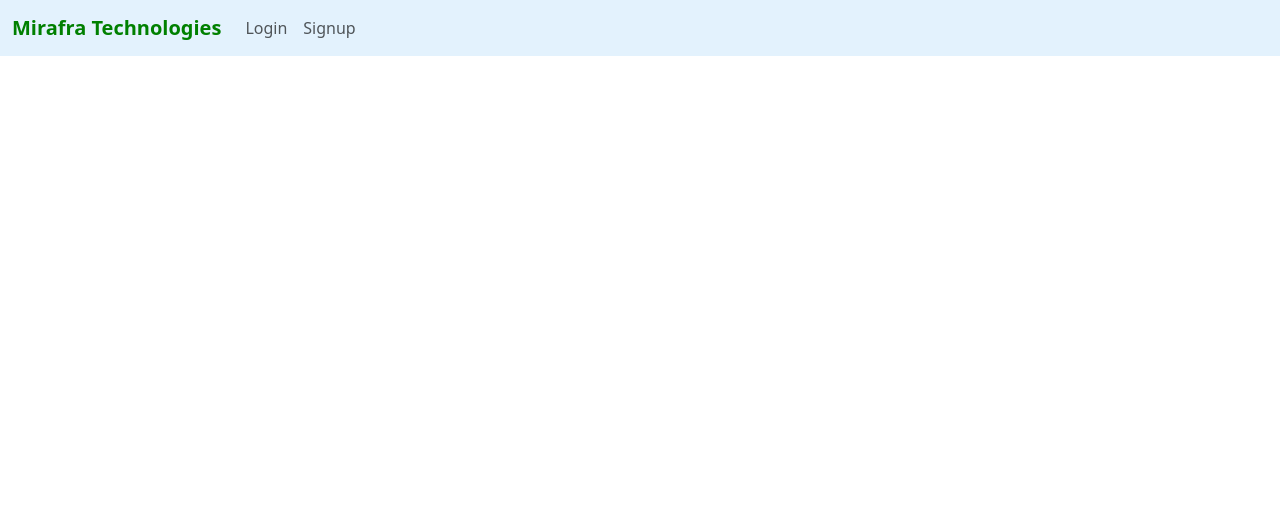
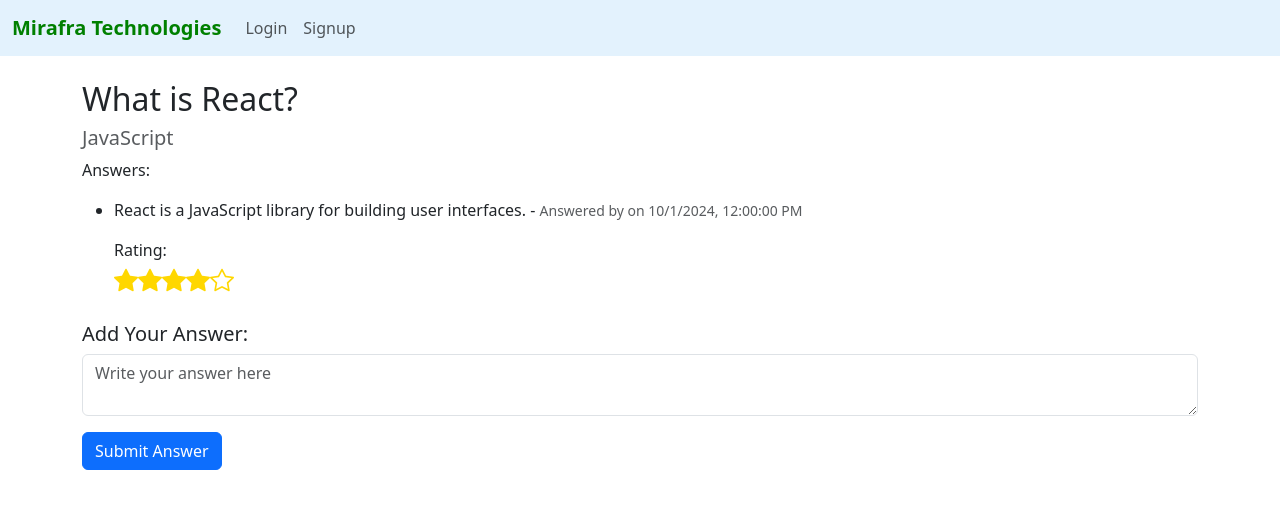
Before and after one commit to Krishnarkk/Quizminiproject, a React (Vite) app in the folder quizapp/: page /add-answer/1 in a window 1280 px wide. Shown: the top 508 px of the page. Built offline with nearby package versions, Linux system fonts and the light colour scheme.

Commit message:
added star ratings

```diff
--- a/quizapp/src/App.jsx
+++ b/quizapp/src/App.jsx
@@ -8,14 +8,16 @@ import Login from "./components/Navbar/RegistrationAndLogin/Login";
 import Signup from "./components/Navbar/RegistrationAndLogin/Signup";
 import { ToastContainer } from "react-toastify";
 import "./App.css";
+import AddAnswers from "./components/Navbar/AddAnswers";
 const App = () => {
   return (
     <QuestionProvider>
       <Router>
         <Navbar />
         <Routes>
-          <Route path={"/"} element={<QuestionWithAnswers />}/>
-          <Route path="/add-question" element={<AddQuestions />}/>
+          <Route path={"/"} element={<QuestionWithAnswers />} />
+          <Route path="/add-question" element={<AddQuestions />} />
+          <Route path="/add-answer/:questionId" element={<AddAnswers />} />
           <Route path="/login" element={<Login />} />
           <Route path="/signup" element={<Signup />} />
         </Routes>
--- /dev/null
+++ b/quizapp/src/components/Navbar/AddAnswers.jsx
@@ -0,0 +1,93 @@
+import React, { useState, useContext, useEffect } from "react";
+import { QuestionContext } from "./QuestionContext";
+import { useParams } from "react-router-dom";
+import { toast } from "react-toastify";
+import StarRating from "./StarRating";
+
+const AddAnswers = () => {
+  const { questionId } = useParams();
+  const { questions, addAnswer, rateAnswer, loggedInUser } =
+    useContext(QuestionContext);
+  console.log(loggedInUser);
+  const [currentQuestion, setCurrentQuestion] = useState(null);
+  const [newAnswer, setNewAnswer] = useState("");
+
+  useEffect(() => {
+    const question = questions.find((q) => q.id === parseInt(questionId));
+    if (question) {
+      setCurrentQuestion(question);
+    }
+  }, [questionId, questions]);
+  console.log(currentQuestion);
+  const handleAnswerSubmit = () => {
+    if (newAnswer.trim()) {
+      addAnswer(currentQuestion.id, {
+        text: newAnswer,
+        rating: 0, // Default rating
+        answeredBy: loggedInUser?.username, // Replace this with actual logged-in user
+        answeredAt: new Date().toISOString(),
+      });
+      setNewAnswer("");
+      toast.success("Answer added successfully!", { autoClose: 2000 });
+    } else {
+      toast.error("Please provide an answer!", { autoClose: 3000 });
+    }
+  };
+
+  const handleRating = (answerIdx, rating) => {
+    rateAnswer(currentQuestion.id, answerIdx, rating);
+    toast.success("Rating updated successfully!", { autoClose: 2000 });
+  };
+
+  if (!currentQuestion) {
+    return <p>Loading question...</p>;
+  }
+
+  return (
+    <div className="container">
+      <h2 className="mt-4">{currentQuestion.title}</h2>
+      <h5 className="text-muted">{currentQuestion.category}</h5>
+      <p>Answers:</p>
+      <ul>
+        {currentQuestion.answers.length > 0 ? (
+          currentQuestion.answers.map((answer, index) => (
+            <li key={index} className="mb-2">
+              {/* Render the specific properties of the answer object */}
+              <p>
+                {answer.text} -{" "}
+                <span className="text-muted small">
+                  Answered by <b>{loggedInUser?.username.toUpperCase()}</b> on{" "}
+                  {new Date(answer.answeredAt).toLocaleString()}
+                </span>
+              </p>
+              <div>
+                Rating:{" "}
+                <StarRating
+                  value={answer.rating}
+                  setRating={(rating) => handleRating(index, rating)}
+                />
+              </div>
+            </li>
+          ))
+        ) : (
+          <p>No answers yet.</p>
+        )}
+      </ul>
+
+      <div className="mt-4">
+        <h5>Add Your Answer:</h5>
+        <textarea
+          className="form-control mb-2"
+          value={newAnswer}
+          onChange={(e) => setNewAnswer(e.target.value)}
+          placeholder="Write your answer here"
+        />
+        <button className="btn btn-primary mt-2" onClick={handleAnswerSubmit}>
+          Submit Answer
+        </button>
+      </div>
+    </div>
+  );
+};
+
+export default AddAnswers;
--- a/quizapp/src/components/Navbar/AllQuestions.jsx
+++ b/quizapp/src/components/Navbar/AllQuestions.jsx
@@ -1,14 +1,11 @@
-import React, { useContext, useState } from "react";
+import React, { useContext } from "react";
 import { QuestionContext } from "./QuestionContext";
-import Answer from "./Answer";
+import { Link } from "react-router-dom"; // Import Link to navigate to new page
 import { formatDate } from "../../common/commonFunctions";
-import UpdateAnswerComponent from "./UpdateAnswerComponent";
-import { toast } from "react-toastify";
+
 const AllQuestions = ({ questions }) => {
-  const { addAnswer, UpdateAnswer, loggedInUser } = useContext(QuestionContext);
-  const [updatedAnswer, setUpdatedAnswer] = useState("");
-  const [currentQuestionId, setCurrentQuestionId] = useState(null);
-  const [currentAnswerIdx, setCurrentAnswerIdx] = useState(null);
+  const { loggedInUser } = useContext(QuestionContext);
+
   if (questions?.length === 0) {
     return (
       <div className="d-flex justify-content-center align-items-center  py-5">
@@ -16,24 +13,9 @@ const AllQuestions = ({ questions }) => {
       </div>
     );
   }
+
   const latestQuestions = questions?.sort((a, b) => b.id - a.id);
-  const handleEditAnswer = (qElm, answerIdx) => {
-    setCurrentQuestionId(qElm.id);
-    setCurrentAnswerIdx(answerIdx);
-    setUpdatedAnswer(qElm.answers[answerIdx]);
-  };
-  const handleUpdate = () => {
-    if (currentAnswerIdx !== null && currentQuestionId !== null) {
-      UpdateAnswer(currentQuestionId, updatedAnswer, currentAnswerIdx);
-      setCurrentQuestionId(null);
-      setCurrentAnswerIdx(null);
-      setUpdatedAnswer("");
-      toast.success("Yours answer is updated..!!", {
-        position: "top-center",
-        autoClose: 3000,
-      });
-    }
-  };
+
   return (
     <div>
       {latestQuestions?.map((question, idx) => (
@@ -43,85 +25,32 @@ const AllQuestions = ({ questions }) => {
               <span className="badge bg-secondary"> {question.category}</span>
             </h6>
             <h5 className="card-title text-danger">{question.title}?</h5>
-            <p className="card-text">Answers:</p>
+            <p className="card-text">Answer:</p>
             <ul>
               {question.answers.length > 0 ? (
-                question.answers?.map((answer, idx) => (
-                  <div className="d-flex justify-content-between">
-                    <li key={idx} className="text-success">
-                      {answer}
-                    </li>
-                    <div className="answer-icons">
-                      <i
-                        class="bi bi-pencil"
-                        style={{ cursor: "pointer" }}
-                        data-bs-toggle="modal"
-                        data-bs-target="#exampleModal"
-                        onClick={() => handleEditAnswer(question, idx)}
-                      ></i>
-                    </div>
-                  </div>
-                ))
+                // Show only the first answer
+                <li className="text-success">{question?.answers[0].text}</li>
               ) : (
                 <p>No answers yet.</p>
               )}
             </ul>
-            <Answer questionId={question.id} addAnswer={addAnswer} />
+
+            {/* Add answer button which navigates to a new page */}
+            <Link to={`/add-answer/${question.id}`}>
+              <button className="btn btn-primary">
+                Click to Add Your Answer
+              </button>
+            </Link>
+
             <div className="d-flex justify-content-between mt-4">
               <h5 className="text-truncate mb-0 small">
-                Posted By:{" "}
-                {loggedInUser?.username ? loggedInUser.username : "John"}
+                Posted By: {loggedInUser?.username || "John"}
               </h5>
               <h6 className="text-muted small">{formatDate(question.id)}</h6>
             </div>
           </div>
         </div>
       ))}
-      <div
-        class="modal fade"
-        id="exampleModal"
-        aria-labelledby="exampleModalLabel"
-        aria-hidden="true"
-      >
-        <div class="modal-dialog">
-          <div class="modal-content">
-            <div class="modal-header">
-              <h1 class="modal-title fs-5 text-success" id="exampleModalLabel">
-                Update your answer
-              </h1>
-              <button
-                type="button"
-                class="btn-close"
-                data-bs-dismiss="modal"
-                aria-label="Close"
-              ></button>
-            </div>
-            <div class="modal-body">
-              <UpdateAnswerComponent
-                setUpdatedAnswer={setUpdatedAnswer}
-                updatedAnswer={updatedAnswer}
-              />
-            </div>
-            <div class="modal-footer">
-              <button
-                type="button"
-                class="btn btn-secondary"
-                data-bs-dismiss="modal"
-              >
-                Close
-              </button>
-              <button
-                type="button"
-                data-bs-dismiss="modal"
-                class="btn btn-primary"
-                onClick={handleUpdate}
-              >
-                Save changes
-              </button>
-            </div>
-          </div>
-        </div>
-      </div>
     </div>
   );
 };
--- a/quizapp/src/components/Navbar/QuestionContext.jsx
+++ b/quizapp/src/components/Navbar/QuestionContext.jsx
@@ -5,14 +5,21 @@
 // const defaultQuestion = [
 //   {
 //     id: 1,
-//     title: "What is HTML?",
-//     category: "HTML",
-//     answers: ["Hyper Text Markup Language"],
+//     title: "What is React?",
+//     category: "JavaScript",
+//     answers: [
+//       {
+//         text: "React is a JavaScript library for building user interfaces.",
+//         rating: 4,
+//         answeredBy: "John",
+//         answeredAt: "2024-10-01T12:00:00Z",
+//       },
+//     ],
 //   },
 // ];
 
 // const QuestionProvider = ({ children }) => {
-//   const [questions, setQuestions] = useState([]);
+//   const [questions, setQuestions] = useState(defaultQuestion);
 //   const [loggedInUser, setLoggedInUser] = useState(null);
 
 //   // Get all questions and the logged-in user from local storage on initial load
@@ -20,6 +27,7 @@
 //     const storedQuestions = localStorage.getItem("questions");
 //     const storedUser = localStorage.getItem("currentUser");
 
+//     // Check if questions exist in local storage
 //     if (storedQuestions) {
 //       try {
 //         const parsedQuestions = JSON.parse(storedQuestions);
@@ -36,8 +44,20 @@
 //       setQuestions(defaultQuestion); // If no questions in local storage, load default
 //     }
 
+//     // Check if a user is logged in
 //     if (storedUser) {
-//       setLoggedInUser(JSON.parse(storedUser)); // Set logged in user
+//       try {
+//         const parsedUser = JSON.parse(storedUser);
+//         if (parsedUser) {
+//           setLoggedInUser(parsedUser); // Set logged in user
+//         } else {
+//           console.error("No valid user found in localStorage");
+//           setLoggedInUser(null);
+//         }
+//       } catch (err) {
+//         console.error("Error while parsing user data:", err);
+//         setLoggedInUser(null); // Clear user if there's an error parsing
+//       }
 //     }
 //   }, []);
 
@@ -52,8 +72,6 @@
 //   useEffect(() => {
 //     if (loggedInUser) {
 //       localStorage.setItem("currentUser", JSON.stringify(loggedInUser));
-//     } else {
-//       localStorage.removeItem("currentUser");
 //     }
 //   }, [loggedInUser]);
 
@@ -63,18 +81,27 @@
 //   };
 
 //   // Function to add an answer to a question
-//   const addAnswer = (questionId, answer) => {
-//     const updatedQuestions = questions.map((question) => {
-//       if (question.id === questionId) {
-//         return {
-//           ...question,
-//           answers: [...(question.answers || []), answer],
-//         };
-//       }
-//       return question;
-//     });
-//     setQuestions(updatedQuestions);
-//   };
+//   // Add answer with rating, user, and timestamp
+// const addAnswer = (questionId, newAnswer) => {
+//   // Update the questions state
+//   const updatedQuestions = questions.map((question) => {
+//     // Check if the current question is the one we want to update
+//     if (question.id === questionId) {
+//       // Create a new answers array with the new answer added
+//       const updatedAnswers = [...question.answers, newAnswer];
+//       // Return the updated question with the new answers
+//       return { ...question, answers: updatedAnswers };
+//     }
+//     // Return the question unchanged if it doesn't match
+//     return question;
+//   });
+
+//   // Update the state with the new questions array
+//   setQuestions(updatedQuestions);
+
+//   // Update localStorage to reflect the changes
+//   localStorage.setItem("questions", JSON.stringify(updatedQuestions));
+// };
 
 //   // Function to update an answer
 //   const updateAnswer = (questionId, newAnswer, answerIdx) => {
@@ -89,6 +116,22 @@
 //     setQuestions(updatedQuestions);
 //   };
 
+//   const rateAnswer = (questionId, answerIdx, newRating) => {
+//     setQuestions((prevQuestions) =>
+//       prevQuestions.map((question) =>
+//         question.id === questionId
+//           ? {
+//               ...question,
+//               answers: question.answers.map((answer, idx) =>
+//                 idx === answerIdx
+//                   ? { ...answer, rating: newRating } // Update rating for the specific answer
+//                   : answer
+//               ),
+//             }
+//           : question
+//       )
+//     );
+//   };
 //   // Signup function to register a new user
 //   const signUp = (username, password) => {
 //     const users = JSON.parse(localStorage.getItem("users")) || [];
@@ -137,6 +180,7 @@
 //         login,
 //         logout,
 //         signUp,
+//         rateAnswer,
 //         loggedInUser,
 //       }}
 //     >
@@ -154,17 +198,24 @@ export const QuestionContext = createContext();
 const defaultQuestion = [
   {
     id: 1,
-    title: "What is HTML?",
-    category: "HTML",
-    answers: ["Hyper Text Markup Language"],
+    title: "What is React?",
+    category: "JavaScript",
+    answers: [
+      {
+        text: "React is a JavaScript library for building user interfaces.",
+        rating: 4,
+        answeredBy: "John",
+        answeredAt: "2024-10-01T12:00:00Z",
+      },
+    ],
   },
 ];
 
 const QuestionProvider = ({ children }) => {
-  const [questions, setQuestions] = useState(defaultQuestion);
+  const [questions, setQuestions] = useState([]);
   const [loggedInUser, setLoggedInUser] = useState(null);
 
-  // Get all questions and the logged-in user from local storage on initial load
+  // Load questions and the logged-in user from local storage on initial load
   useEffect(() => {
     const storedQuestions = localStorage.getItem("questions");
     const storedUser = localStorage.getItem("currentUser");
@@ -173,7 +224,7 @@ const QuestionProvider = ({ children }) => {
     if (storedQuestions) {
       try {
         const parsedQuestions = JSON.parse(storedQuestions);
-        if (parsedQuestions.length > 0) {
+        if (Array.isArray(parsedQuestions) && parsedQuestions.length > 0) {
           setQuestions(parsedQuestions); // Set questions if present in local storage
         } else {
           setQuestions(defaultQuestion); // Fallback to default questions
@@ -186,16 +237,15 @@ const QuestionProvider = ({ children }) => {
       setQuestions(defaultQuestion); // If no questions in local storage, load default
     }
 
-    // Check if a user is logged in, if not, set null
+    // Check if a user is logged in
     if (storedUser) {
       try {
-        setLoggedInUser(JSON.parse(storedUser)); // Set logged in user
+        const parsedUser = JSON.parse(storedUser);
+        setLoggedInUser(parsedUser); // Set logged in user
       } catch (err) {
         console.error("Error while parsing user data:", err);
         setLoggedInUser(null); // Clear user if there's an error parsing
       }
-    } else {
-      setLoggedInUser(null); // No user is logged in
     }
   }, []);
 
@@ -211,7 +261,7 @@ const QuestionProvider = ({ children }) => {
     if (loggedInUser) {
       localStorage.setItem("currentUser", JSON.stringify(loggedInUser));
     } else {
-      localStorage.removeItem("currentUser");
+      localStorage.removeItem("currentUser"); // Remove user from local storage when logged out
     }
   }, [loggedInUser]);
 
@@ -221,17 +271,17 @@ const QuestionProvider = ({ children }) => {
   };
 
   // Function to add an answer to a question
-  const addAnswer = (questionId, answer) => {
+  const addAnswer = (questionId, newAnswer) => {
     const updatedQuestions = questions.map((question) => {
       if (question.id === questionId) {
-        return {
-          ...question,
-          answers: [...(question.answers || []), answer],
-        };
+        const updatedAnswers = [...question.answers, newAnswer];
+        return { ...question, answers: updatedAnswers };
       }
       return question;
     });
+
     setQuestions(updatedQuestions);
+    localStorage.setItem("questions", JSON.stringify(updatedQuestions));
   };
 
   // Function to update an answer
@@ -245,6 +295,25 @@ const QuestionProvider = ({ children }) => {
       return question;
     });
     setQuestions(updatedQuestions);
+    localStorage.setItem("questions", JSON.stringify(updatedQuestions)); // Sync with local storage
+  };
+
+  // Function to rate an answer
+  const rateAnswer = (questionId, answerIdx, newRating) => {
+    setQuestions((prevQuestions) =>
+      prevQuestions.map((question) =>
+        question.id === questionId
+          ? {
+              ...question,
+              answers: question.answers.map((answer, idx) =>
+                idx === answerIdx
+                  ? { ...answer, rating: newRating } // Update rating for the specific answer
+                  : answer
+              ),
+            }
+          : question
+      )
+    );
   };
 
   // Signup function to register a new user
@@ -295,6 +364,7 @@ const QuestionProvider = ({ children }) => {
         login,
         logout,
         signUp,
+        rateAnswer,
         loggedInUser,
       }}
     >
--- /dev/null
+++ b/quizapp/src/components/Navbar/StarRating.jsx
@@ -0,0 +1,22 @@
+import React from "react";
+
+const StarRating = ({ value, setRating }) => {
+  const handleClick = (rating) => {
+    setRating(rating); // Update the rating when a star is clicked
+  };
+
+  return (
+    <div>
+      {[1, 2, 3, 4, 5].map((star) => (
+        <i
+          key={star}
+          className={`bi bi-star${value >= star ? "-fill" : ""}`} // Fill the stars based on the value
+          style={{ cursor: "pointer", color: "gold", fontSize: "24px" }}
+          onClick={() => handleClick(star)}
+        ></i>
+      ))}
+    </div>
+  );
+};
+
+export default StarRating;
```
Also changed, not shown: quizapp/src/App.css (+9 -1 lines).
